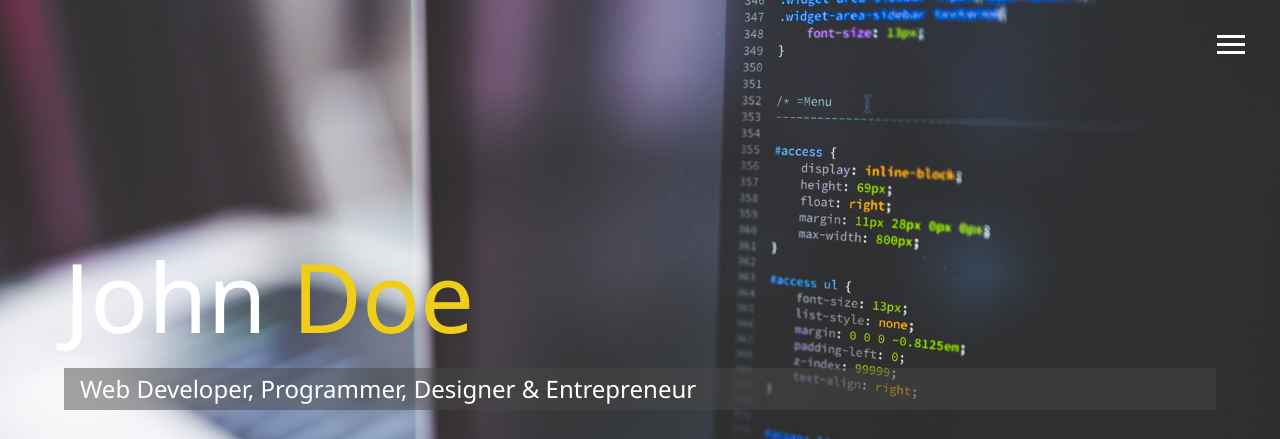
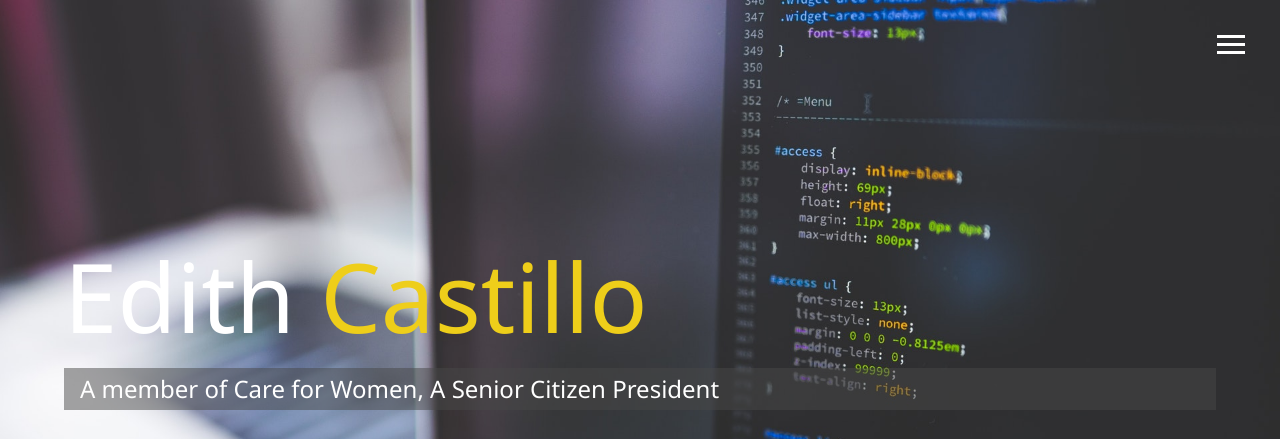
Before and after one commit to ayoallendave/portfolio, a website: page index.html in a window 1280 px wide. Shown: the top 439 px of the page. Drawn offline with Linux system fonts and the light colour scheme.

Commit message:
Update index.html

```diff
--- a/index.html
+++ b/index.html
@@ -54,11 +54,11 @@
 
   <main id="home">
     <h1 class="lg-heading">
-      John
-      <span class="text-secondary">Doe</span>
+      Edith
+      <span class="text-secondary">Castillo</span>
     </h1>
     <h2 class="sm-heading">
-      Web Developer, Programmer, Designer & Entrepreneur
+      A member of Care for Women, A Senior Citizen President
     </h2>
     <div class="icons">
       <a href="#!">
```
